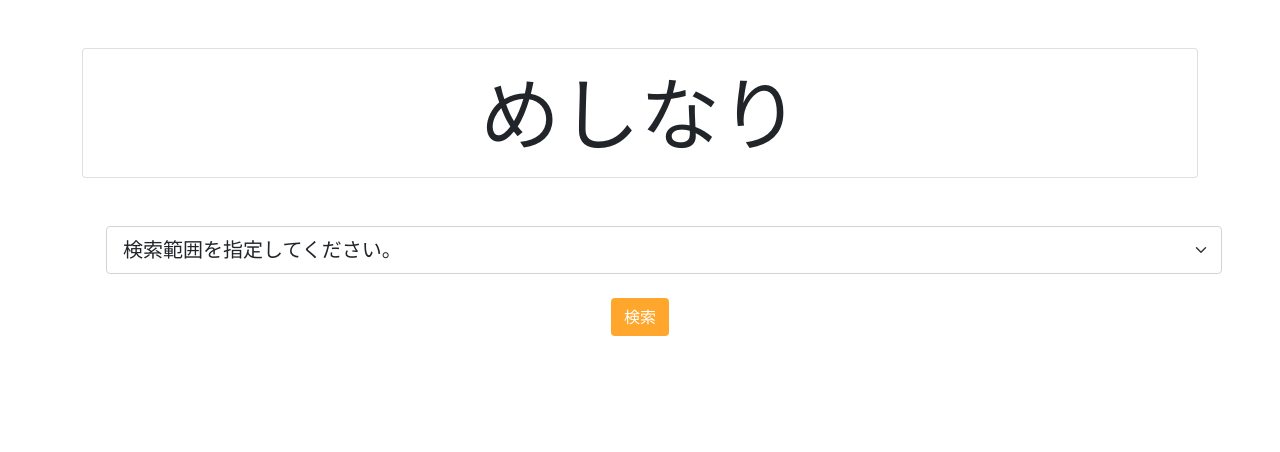
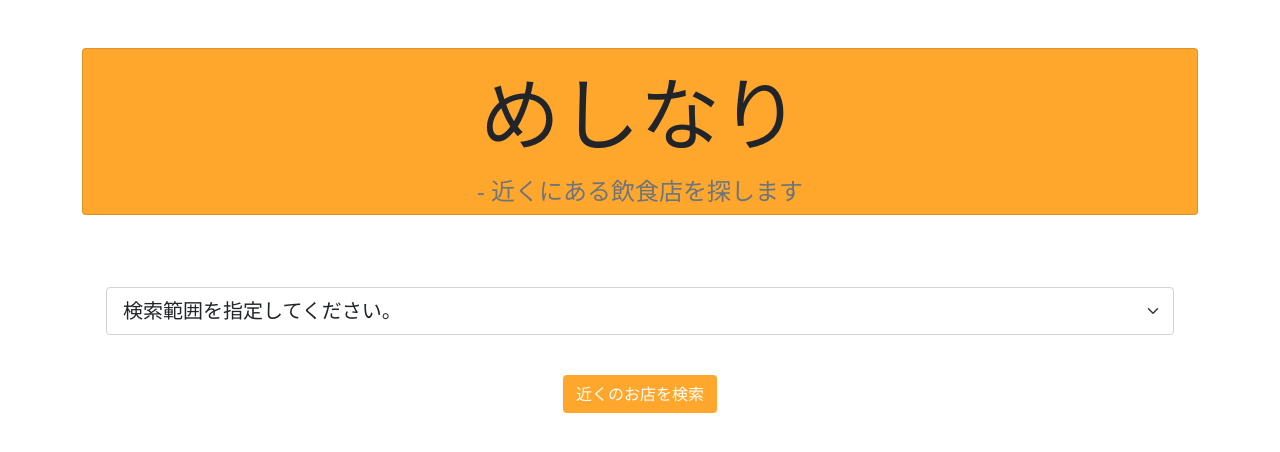
Before and after one commit to a2c6201/Fany, a Flask app: page / in a window 1280 px wide. Shown: the top 452 px of the page. Run offline with Flask 2, Linux system fonts and the light colour scheme; some libraries are stand-ins or nearby versions.

Commit message:
デザイン修正

```diff
--- a/templates/index.html
+++ b/templates/index.html
@@ -1,12 +1,13 @@
 {% extends "base.html" %} {% block title %}Fany{% endblock %} {% block body %}
-<main class="container text-center">
-  <div class="card my-5">
+<div class="container text-center">
+  <div class="card my-5" style="background-color: #ffa72c">
     <div class="card-body display-1">めしなり</div>
+    <h4 class="text-secondary">- 近くにある飲食店を探します</h4>
   </div>
   {% if error %}
   <p class="m-3 error alert-danger rounded">{{error}}</p>
   {% endif %}
-  <div class="form-group">
+  <div class="d-flex">
     <select
       class="form-select form-select-lg m-4"
       aria-label=".form-select-lg"
@@ -24,10 +25,10 @@
   <input
     id="btn"
     type="submit"
-    class="btn text-white"
-    value="検索"
+    class="btn text-white my-3"
+    value="近くのお店を検索"
     style="background-color: #ffa72c"
   />
-</main>
+</div>
 
 {% endblock %}
--- a/templates/result.html
+++ b/templates/result.html
@@ -28,7 +28,9 @@
       </div>
       {% endfor %}
     </div>
-    <div class="m-5 row justify-content-around">{{ pagination.links }}</div>
+    <ul class="pagination justify-content-center m-5">
+      {{ pagination.links }}
+    </ul>
   </div>
 </div>
 {% endblock %}
```
